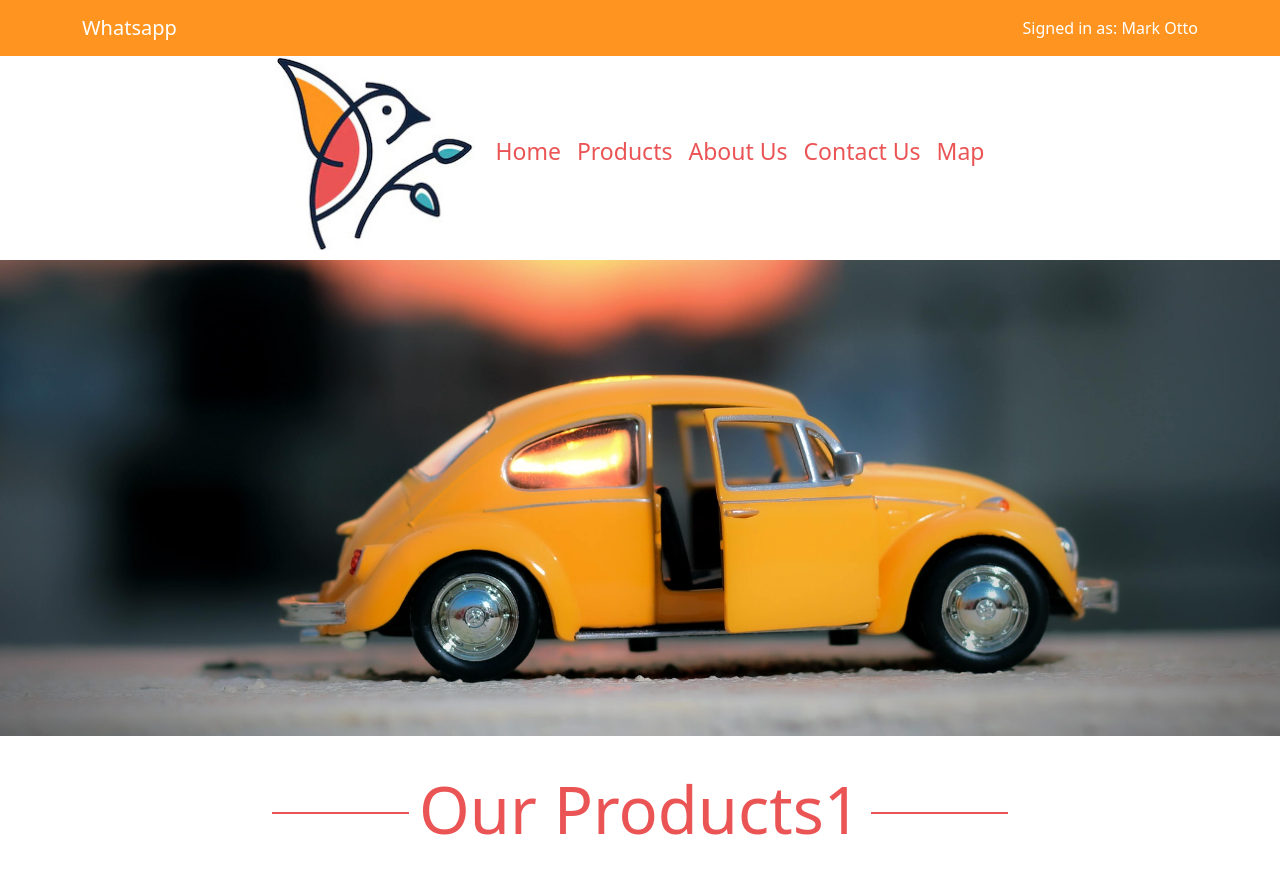
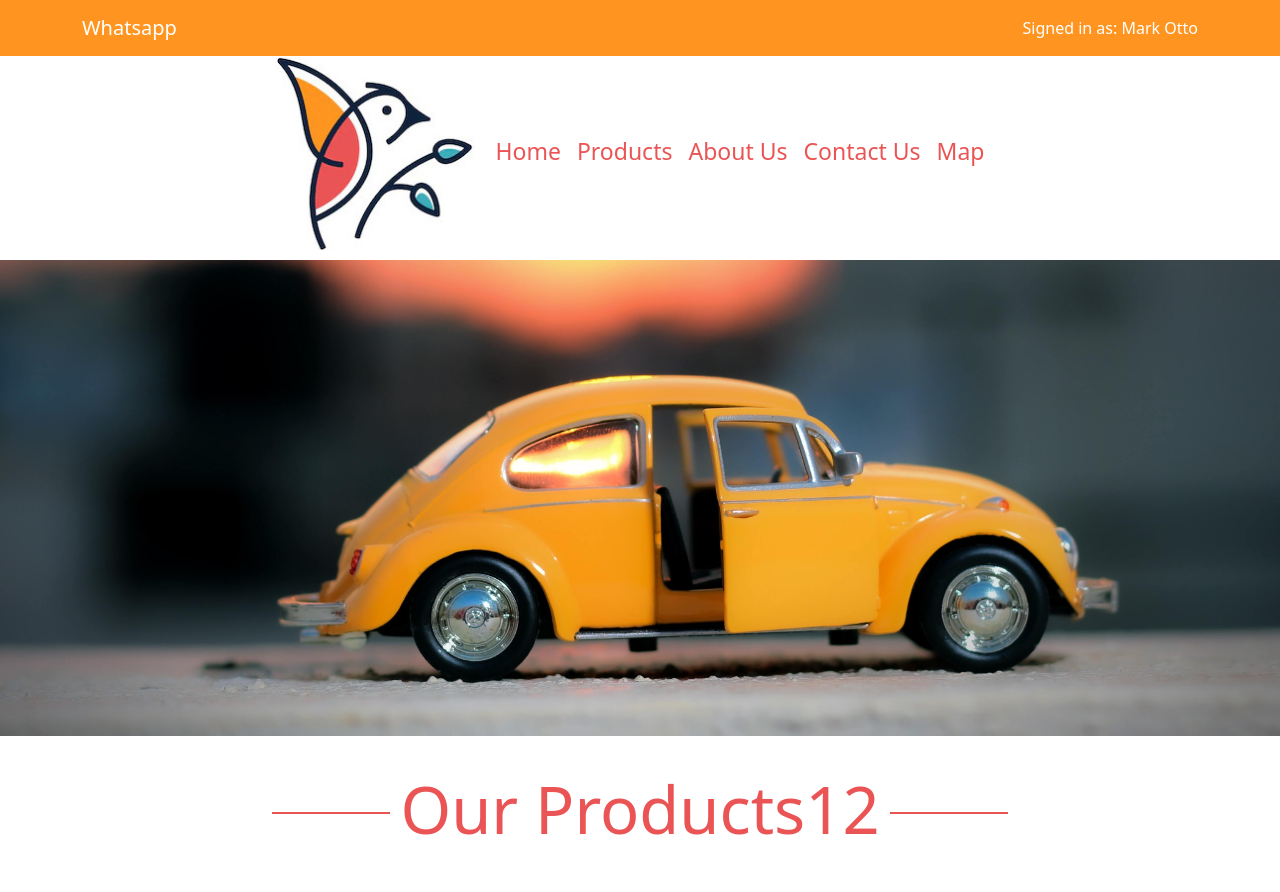
Before and after one commit to zeinabkassem896/redux-app, a React (Create React App) app: page / in a window 1280 px wide. Shown: the top 892 px of the page. Built offline with nearby package versions, Linux system fonts and the light colour scheme.

Commit message:
testing github

```diff
--- a/src/pages/Home.js
+++ b/src/pages/Home.js
@@ -32,7 +32,7 @@ export default function Home() {
           <Col sm={8}>
             <p className="red_text">
               <Link to="/product">
-                <span className="p_span">Our Products1</span>
+                <span className="p_span">Our Products12</span>
               </Link>
             </p>
           </Col>
```
